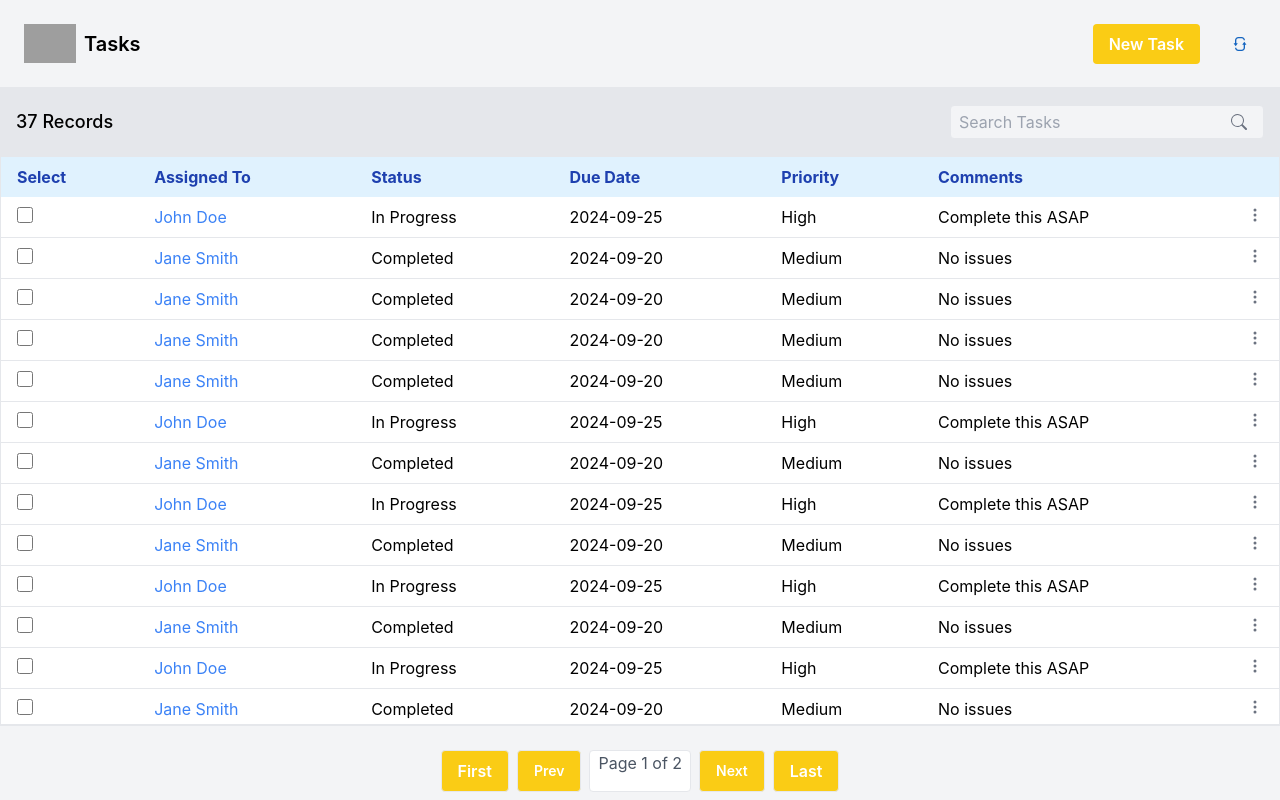
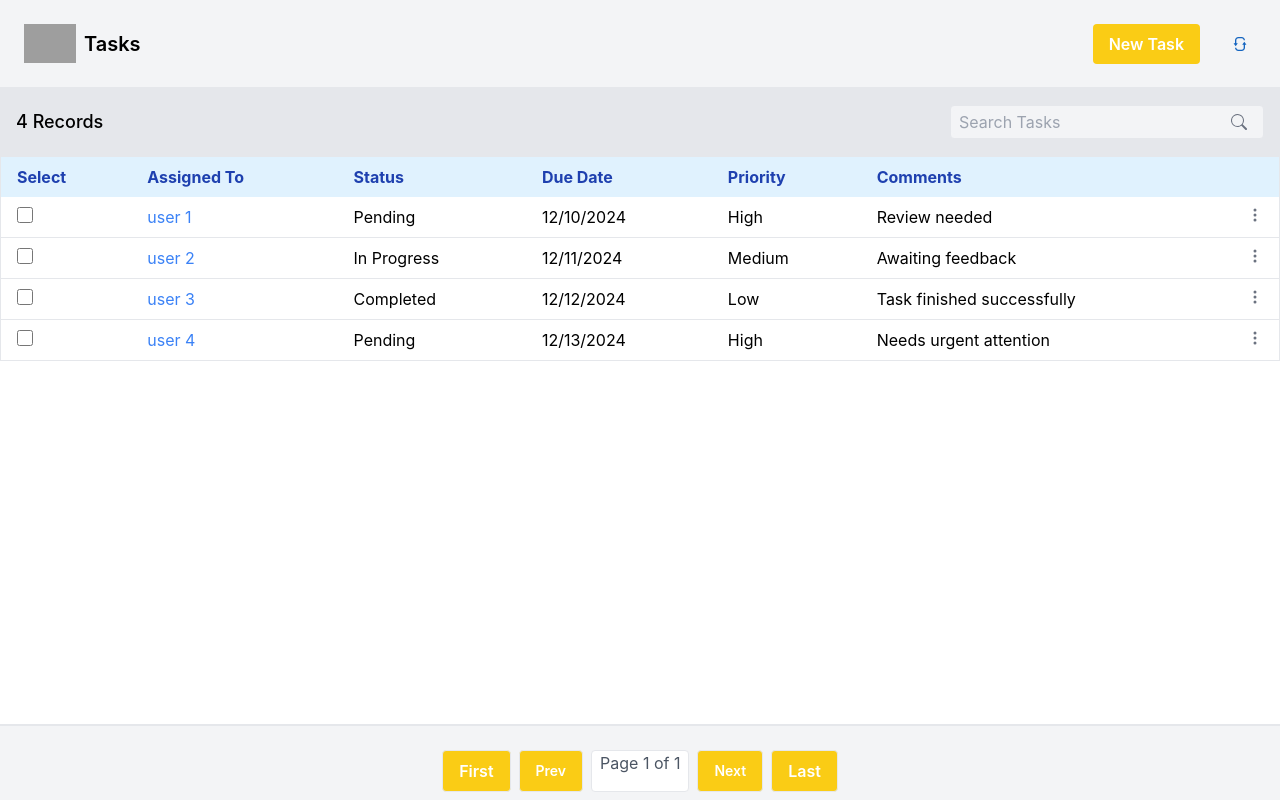
Before and after one commit to aditya28n99/Enzigma-todo-list-app, a React (Create React App) app: page / in a window 1280 px wide. Built offline with nearby package versions, Linux system fonts and the light colour scheme; data requests are answered from the project's data file; grey boxes are pictures that could not be loaded.

Commit message:
Successfully fetched data, updated serch funtionality and mock db to json

```diff
--- a/src/App.js
+++ b/src/App.js
@@ -1,4 +1,4 @@
-import React, { useState } from 'react';
+import React, { useEffect, useState } from 'react';
 
 import Button from './components/button';
 import './index.css';
@@ -8,7 +8,7 @@ import { BsSearch } from "react-icons/bs";
 
 import { BsThreeDotsVertical } from 'react-icons/bs';
 
-import { sampleTasks } from './db';
+import { fetchTasks } from './Services/taskServices'
 
 const Header = () => (
   <header className="flex w-full justify-between items-center p-4 border-b-2 bg-gray-100">
@@ -166,11 +166,25 @@ const Pagination = ({ currentPage, totalPages, changePage }) => {
 function App() {
   const [currentPage, setCurrentPage] = useState(1);
   const [searchValue, setSearchValue] = useState('');
-  const [filteredTasks, setFilteredTasks] = useState(sampleTasks);
+  const [filteredTasks, setFilteredTasks] = useState([]);
+  const [fetchedTasks, setFetchedTasks] = useState([]);
 
   const tasksPerPage = 20;
+const totalPages = Math.ceil(filteredTasks.length / tasksPerPage);
 
-  const totalPages = Math.ceil(sampleTasks.length / tasksPerPage);
+  useEffect(() => {
+    const getTasks = async () => {
+      try {
+        const tasks = await fetchTasks();
+        setFetchedTasks(tasks);
+        setFilteredTasks(tasks);
+      } catch (error) {
+        console.log('Failed to fetch tasks.');
+      }
+    };
+
+    getTasks();
+  }, []);
 
   const taskToDisplay = filteredTasks.slice(
     (currentPage - 1) * tasksPerPage,
@@ -179,14 +193,19 @@ function App() {
 
   const handleChangePage = (activePage) => {
     setCurrentPage(activePage);
-  }
+  };
 
   const handleSearch = () => {
-    const searchResults = sampleTasks.filter(task =>
+    if (searchValue.trim() === '') {
+      setFilteredTasks(fetchedTasks);
+    } else {
+      const searchResults = fetchedTasks.filter(task =>
         task.assignedTo.toLowerCase().includes(searchValue.toLowerCase()) ||
         task.comments.toLowerCase().includes(searchValue.toLowerCase())
       );
       setFilteredTasks(searchResults);
+    }
+    setCurrentPage(1);
   };
 
   return (
--- a/src/db.js
+++ /dev/null
@@ -1,298 +0,0 @@
-export const sampleTasks = [
-    {
-      id: 1,
-      assignedTo: 'John Doe',
-      status: 'In Progress',
-      dueDate: '2024-09-25',
-      priority: 'High',
-      comments: 'Complete this ASAP',
-    },
-    {
-      id: 2,
-      assignedTo: 'Jane Smith',
-      status: 'Completed',
-      dueDate: '2024-09-20',
-      priority: 'Medium',
-      comments: 'No issues',
-    },
-    {
-      id: 3,
-      assignedTo: 'Jane Smith',
-      status: 'Completed',
-      dueDate: '2024-09-20',
-      priority: 'Medium',
-      comments: 'No issues',
-    },
-    {
-      id: 4,
-      assignedTo: 'Jane Smith',
-      status: 'Completed',
-      dueDate: '2024-09-20',
-      priority: 'Medium',
-      comments: 'No issues',
-    },
-    {
-      id: 5,
-      assignedTo: 'Jane Smith',
-      status: 'Completed',
-      dueDate: '2024-09-20',
-      priority: 'Medium',
-      comments: 'No issues',
-    },
-    {
-      id: 1,
-      assignedTo: 'John Doe',
-      status: 'In Progress',
-      dueDate: '2024-09-25',
-      priority: 'High',
-      comments: 'Complete this ASAP',
-    },
-    {
-      id: 2,
-      assignedTo: 'Jane Smith',
-      status: 'Completed',
-      dueDate: '2024-09-20',
-      priority: 'Medium',
-      comments: 'No issues',
-    },
-    {
-      id: 1,
-      assignedTo: 'John Doe',
-      status: 'In Progress',
-      dueDate: '2024-09-25',
-      priority: 'High',
-      comments: 'Complete this ASAP',
-    },
-    {
-      id: 2,
-      assignedTo: 'Jane Smith',
-      status: 'Completed',
-      dueDate: '2024-09-20',
-      priority: 'Medium',
-      comments: 'No issues',
-    },
-    {
-      id: 1,
-      assignedTo: 'John Doe',
-      status: 'In Progress',
-      dueDate: '2024-09-25',
-      priority: 'High',
-      comments: 'Complete this ASAP',
-    },
-    {
-      id: 2,
-      assignedTo: 'Jane Smith',
-      status: 'Completed',
-      dueDate: '2024-09-20',
-      priority: 'Medium',
-      comments: 'No issues',
-    },
-    {
-      id: 1,
-      assignedTo: 'John Doe',
-      status: 'In Progress',
-      dueDate: '2024-09-25',
-      priority: 'High',
-      comments: 'Complete this ASAP',
-    },
-    {
-      id: 2,
-      assignedTo: 'Jane Smith',
-      status: 'Completed',
-      dueDate: '2024-09-20',
-      priority: 'Medium',
-      comments: 'No issues',
-    },
-    {
-      id: 1,
-      assignedTo: 'John Doe',
-      status: 'In Progress',
-      dueDate: '2024-09-25',
-      priority: 'High',
-      comments: 'Complete this ASAP',
-    },
-    {
-      id: 2,
-      assignedTo: 'Jane Smith',
-      status: 'Completed',
-      dueDate: '2024-09-20',
-      priority: 'Medium',
-      comments: 'No issues',
-    },
-    {
-      id: 1,
-      assignedTo: 'John Doe',
-      status: 'In Progress',
-      dueDate: '2024-09-25',
-      priority: 'High',
-      comments: 'Complete this ASAP',
-    },
-    {
-      id: 2,
-      assignedTo: 'Jane Smith',
-      status: 'Completed',
-      dueDate: '2024-09-20',
-      priority: 'Medium',
-      comments: 'No issues',
-    },
-    {
-      id: 1,
-      assignedTo: 'John Doe',
-      status: 'In Progress',
-      dueDate: '2024-09-25',
-      priority: 'High',
-      comments: 'Complete this ASAP',
-    },
-    {
-      id: 2,
-      assignedTo: 'Jane Smith',
-      status: 'Completed',
-      dueDate: '2024-09-20',
-      priority: 'Medium',
-      comments: 'No issues',
-    },
-    {
-      id: 1,
-      assignedTo: 'John Doe',
-      status: 'In Progress',
-      dueDate: '2024-09-25',
-      priority: 'High',
-      comments: 'Complete this ASAP',
-    },
-    {
-      id: 2,
-      assignedTo: 'Jane Smith',
-      status: 'Completed',
-      dueDate: '2024-09-20',
-      priority: 'Medium',
-      comments: 'No issues',
-    },
-    {
-      id: 1,
-      assignedTo: 'John Doe',
-      status: 'In Progress',
-      dueDate: '2024-09-25',
-      priority: 'High',
-      comments: 'Complete this ASAP',
-    },
-    {
-      id: 2,
-      assignedTo: 'Jane Smith',
-      status: 'Completed',
-      dueDate: '2024-09-20',
-      priority: 'Medium',
-      comments: 'No issues',
-    },
-    {
-      id: 1,
-      assignedTo: 'John Doe',
-      status: 'In Progress',
-      dueDate: '2024-09-25',
-      priority: 'High',
-      comments: 'Complete this ASAP',
-    },
-    {
-      id: 2,
-      assignedTo: 'Jane Smith',
-      status: 'Completed',
-      dueDate: '2024-09-20',
-      priority: 'Medium',
-      comments: 'No issues',
-    },
-    {
-      id: 1,
-      assignedTo: 'John Doe',
-      status: 'In Progress',
-      dueDate: '2024-09-25',
-      priority: 'High',
-      comments: 'Complete this ASAP',
-    },
-    {
-      id: 2,
-      assignedTo: 'Jane Smith',
-      status: 'Completed',
-      dueDate: '2024-09-20',
-      priority: 'Medium',
-      comments: 'No issues',
-    },
-    {
-      id: 1,
-      assignedTo: 'John Doe',
-      status: 'In Progress',
-      dueDate: '2024-09-25',
-      priority: 'High',
-      comments: 'Complete this ASAP',
-    },
-    {
-      id: 2,
-      assignedTo: 'Jane Smith',
-      status: 'Completed',
-      dueDate: '2024-09-20',
-      priority: 'Medium',
-      comments: 'No issues',
-    },
-    {
-      id: 1,
-      assignedTo: 'John Doe',
-      status: 'In Progress',
-      dueDate: '2024-09-25',
-      priority: 'High',
-      comments: 'Complete this ASAP',
-    },
-    {
-      id: 2,
-      assignedTo: 'Jane Smith',
-      status: 'Completed',
-      dueDate: '2024-09-20',
-      priority: 'Medium',
-      comments: 'No issues',
-    },
-    {
-      id: 1,
-      assignedTo: 'John Doe',
-      status: 'In Progress',
-      dueDate: '2024-09-25',
-      priority: 'High',
-      comments: 'Complete this ASAP',
-    },
-    {
-      id: 2,
-      assignedTo: 'Jane Smith',
-      status: 'Completed',
-      dueDate: '2024-09-20',
-      priority: 'Medium',
-      comments: 'No issues',
-    },
-    {
-      id: 1,
-      assignedTo: 'John Doe',
-      status: 'In Progress',
-      dueDate: '2024-09-25',
-      priority: 'High',
-      comments: 'Complete this ASAP',
-    },
-    {
-      id: 2,
-      assignedTo: 'Jane Smith',
-      status: 'Completed',
-      dueDate: '2024-09-20',
-      priority: 'Medium',
-      comments: 'No issues',
-    },
-    {
-      id: 1,
-      assignedTo: 'John Doe',
-      status: 'In Progress',
-      dueDate: '2024-09-25',
-      priority: 'High',
-      comments: 'Complete this ASAP',
-    },
-    {
-      id: 2,
-      assignedTo: 'Jane Smith',
-      status: 'Completed',
-      dueDate: '2024-09-20',
-      priority: 'Medium',
-      comments: 'No issues',
-    },
-  ];
--- /dev/null
+++ b/src/db.json
@@ -0,0 +1,36 @@
+{
+  "sampleTasks": [
+    {
+      "id": 1,
+      "assignedTo": "user 1",
+      "status": "Pending",
+      "dueDate": "12/10/2024",
+      "priority": "High",
+      "comments": "Review needed"
+    },
+    {
+      "id": 2,
+      "assignedTo": "user 2",
+      "status": "In Progress",
+      "dueDate": "12/11/2024",
+      "priority": "Medium",
+      "comments": "Awaiting feedback"
+    },
+    {
+      "id": 3,
+      "assignedTo": "user 3",
+      "status": "Completed",
+      "dueDate": "12/12/2024",
+      "priority": "Low",
+      "comments": "Task finished successfully"
+    },
+    {
+      "id": 4,
+      "assignedTo": "user 4",
+      "status": "Pending",
+      "dueDate": "12/13/2024",
+      "priority": "High",
+      "comments": "Needs urgent attention"
+    }
+  ]
+}
```
Also changed, not shown: 1 other file (tests, documents, lock files or other folders). Lines whose indentation alone changed are shown as unchanged.
